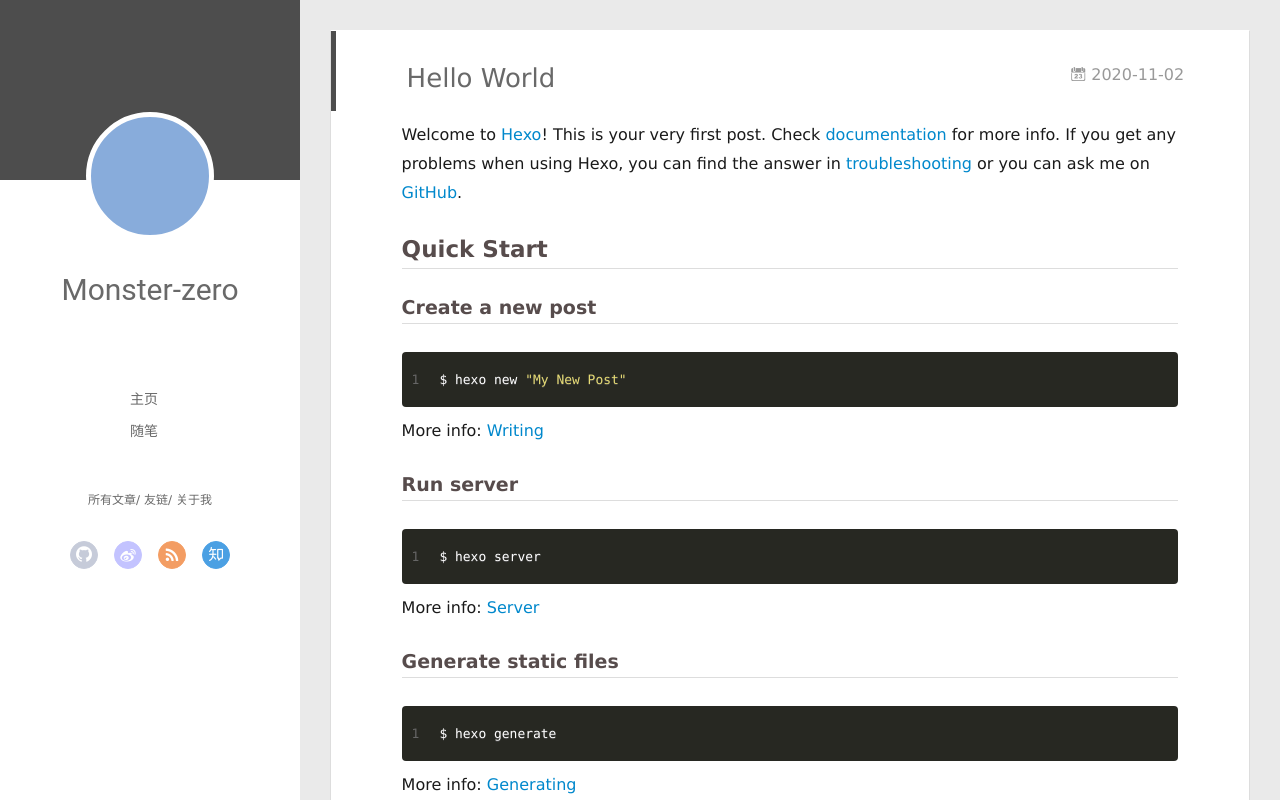
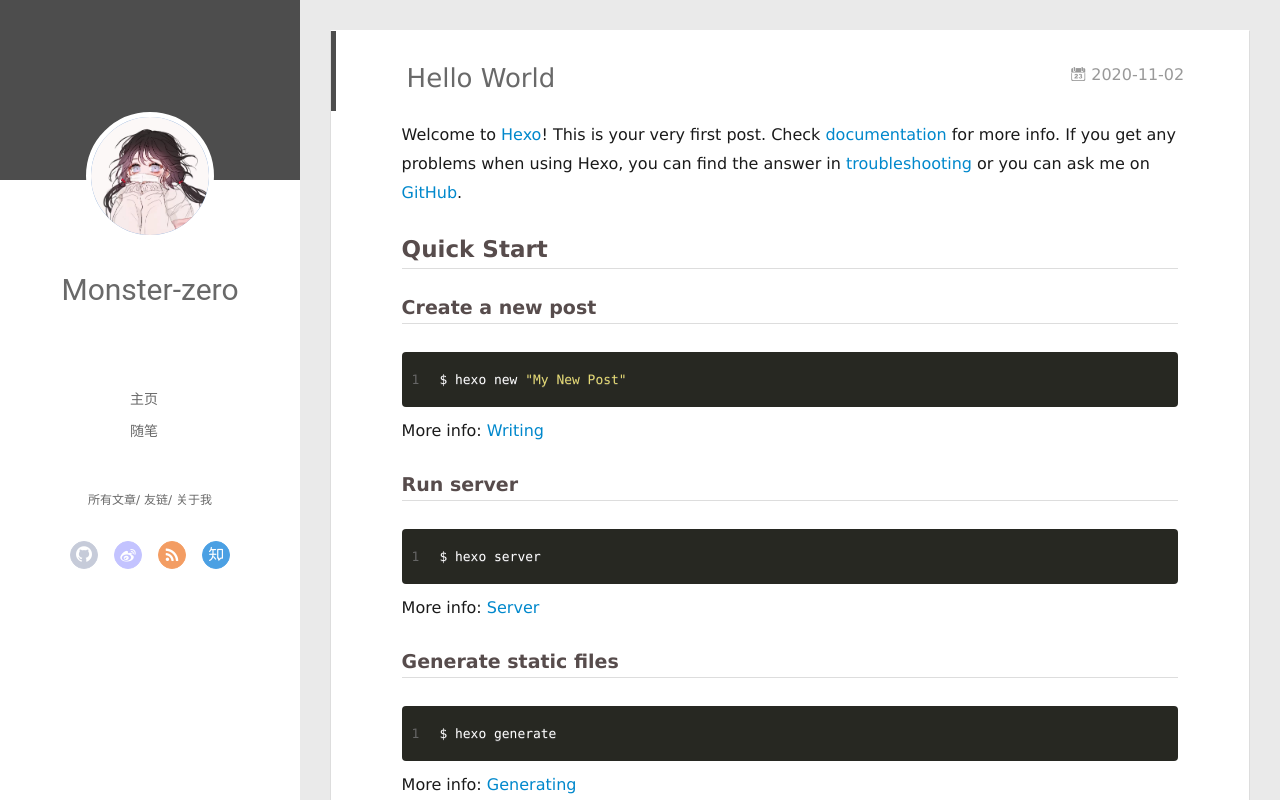
Before and after one commit to Monster-zero-one/Monster-zero-one.github.io, a plain HTML site: page 2020/11/02/hello-world/index.html in a window 1280 px wide. Drawn offline with Linux system fonts and the light colour scheme; no server answers.

Commit message:
Site updated: 2020-11-02 21:00:00

```diff
--- a/2020/11/02/hello-world/index.html
+++ b/2020/11/02/hello-world/index.html
@@ -47,7 +47,7 @@
 <div class="intrude-less">
 	<header id="header" class="inner">
 		<a href="/" class="profilepic">
-			<img src="" class="js-avatar">
+			<img src="/assets/timg.jpg" class="js-avatar">
 		</a>
 		<hgroup>
 		  <h1 class="header-author"><a href="/">Monster-zero</a></h1>
@@ -105,7 +105,7 @@
 	<div class="intrude-less">
 		<header id="header" class="inner">
 			<div class="profilepic">
-				<img src="" class="js-avatar">
+				<img src="/assets/timg.jpg" class="js-avatar">
 			</div>
 			<hgroup>
 			  <h1 class="header-author js-header-author">Monster-zero</h1>
```
Also changed, not shown: 2020/11/02/my-first-blog/index.html (+2 -2 lines), archives/2020/11/index.html (+2 -2 lines), archives/2020/index.html (+2 -2 lines), archives/index.html (+2 -2 lines), index.html (+2 -2 lines), assets/timg.jpg (renamed from img/timg.jpg).
